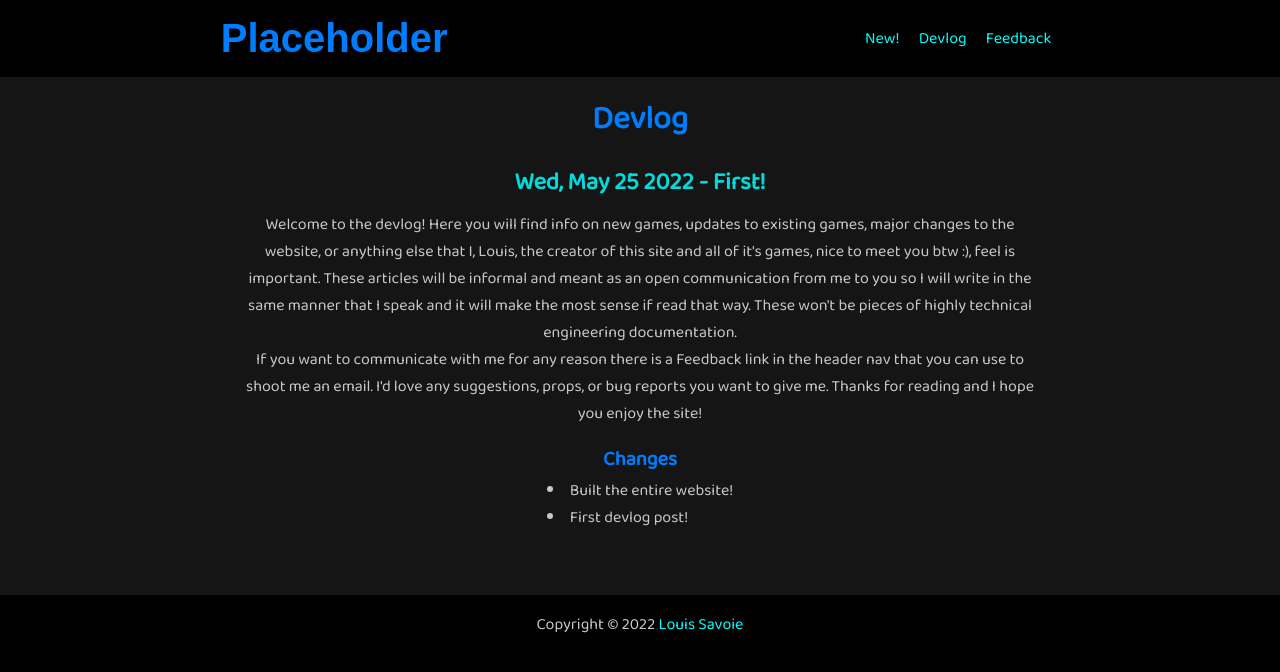
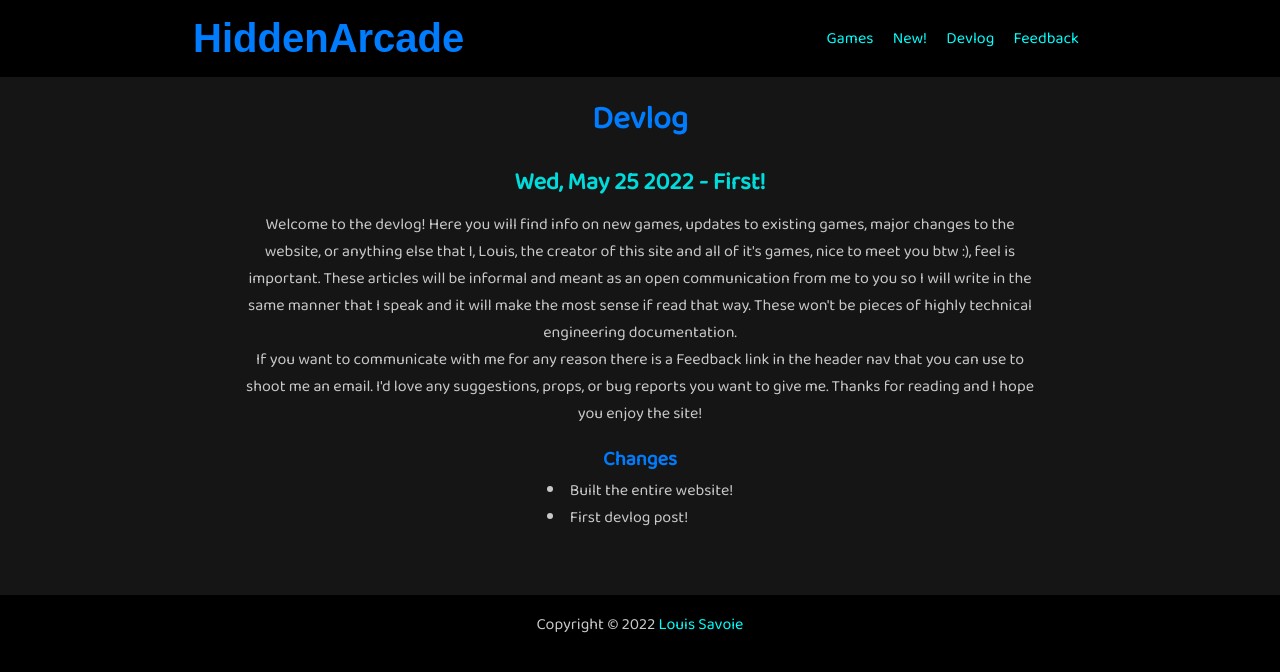
Before and after one commit to LouisSavoie/games-arcade, a plain HTML site: page devlog/index.html in a window 1280 px wide. Drawn offline with Linux system fonts and the light colour scheme; a web font is replaced by a local one.

Commit message:
Add domain name
Add the new domain name, hiddenarcade.net, to all code that references
it.

```diff
--- a/devlog/index.html
+++ b/devlog/index.html
@@ -6,36 +6,36 @@
         <meta name="viewport" content="width=device-width, initial-scale=1">
 
         <!-- SEO -->
-        <title>Placeholder Devlog</title>
-        <meta name="description" content="Placeholder">
-        <meta name="keywords" content="placeholder">
+        <title>HiddenArcade Devlog</title>
+        <meta name="description" content="HiddenArcade - free web games from an indie developer">
+        <meta name="keywords" content="hidden arcade, free games, web arcade, online arcade, web games, javascript games">
         <meta name="author" content="Louis Savoie">
-        <link rel="canonical" href="placeholder.com/devlog/index.html">
+        <link rel="canonical" href="https://hiddenarcade.net/devlog/index.html">
 
         <!-- Open Graph -->
         <meta property="og:type" content="website">
-        <meta property="og:title" content="Placeholder">
-        <meta property="og:description" content="Placeholder">
-        <meta property="og:url" content="placeholder">
-        <meta property="og:image" content="placeholder">
+        <meta property="og:title" content="HiddenArcade Devlog">
+        <meta property="og:description" content="HiddenArcade - free web games from an indie developer">
+        <meta property="og:url" content="https://hiddenarcade.net/devlog">
+        <meta property="og:image" content="../img/opengraph.png">
         <meta property="og:image:width" content="1200">
         <meta property="og:image:height" content="630">
-        <meta property="og:image:alt" content="Placeholder">
+        <meta property="og:image:alt" content="HiddenArcade">
 
         <!-- Twitter Card -->
         <meta name="twitter:card" content="summary_large_image">
-        <meta name="twitter:title" content="Placeholder">
-        <meta name="twitter:description" content="Placeholder">
-        <meta name="twitter:url" content="placeholder">
-        <meta property="twitter:image" content="img/twitter.png">
-        <meta property="twitter:image:alt" content="Placeholder">
-        <meta name="twitter:site" content="@LouSavoie">
+        <meta name="twitter:title" content="HiddenArcade Devlog">
+        <meta name="twitter:description" content="HiddenArcade - free web games from an indie developer">
+        <meta name="twitter:url" content="https://hiddenarcade.net/devlog">
+        <meta property="twitter:image" content="../img/twitter.png">
+        <meta property="twitter:image:alt" content="HiddenArcade">
         <meta name="twitter:creator" content="@LouSavoie">
 
         <!-- favicons -->
-        <link rel="icon" href="../img/favicon.ico" />
-        <link rel="apple-touch-icon" href="../img/logo192.png" />
-        <link rel="manifest" href="../manifest.json">
+        <link rel="apple-touch-icon" sizes="180x180" href="https://hiddenarcade.net/favicon/apple-touch-icon.png">
+        <link rel="icon" type="image/png" sizes="32x32" href="https://hiddenarcade.net/favicon/favicon-32x32.png">
+        <link rel="icon" type="image/png" sizes="16x16" href="https://hiddenarcade.net/favicon/favicon-16x16.png">
+        <link rel="manifest" href="https://hiddenarcade.net/site.webmanifest">
 
         <!-- Google Fonts -->
         <link rel="preconnect" href="https://fonts.googleapis.com">
--- a/partials/header.js
+++ b/partials/header.js
@@ -1,8 +1,9 @@
 const headerDOM = document.querySelector('header')
 const header = () => {
     return `
-    <a href="/"><h1>Placeholder</h1></a>
+    <a href="/"><h1>HiddenArcade</h1></a>
     <nav>
+        <a href="/">Games</a>
         <a href="/">New!</a>
         <a href="/devlog">Devlog</a>
         <a id="feedback" href="javascript:void(0)">Feedback</a>
@@ -19,8 +20,8 @@ const header = () => {
                 <label for="feedback">*Feedback:</label><br>
                 <textarea name="feedback" rows="5" cols="50" required></textarea><br>
                 <span>If giving feedback on a specific game, please mention it.</span><br>
-                <input type="hidden" name="_subject" value="Placeholder feedback">
-                <input type="hidden" name="_autoresponse" value="Thank you for your feedback on Placeholder, I will read it ASAP! -Louis, Creator of Placeholder">
+                <input type="hidden" name="_subject" value="HiddenArcade feedback">
+                <input type="hidden" name="_autoresponse" value="Thank you for your feedback on HiddenArcade, I will read it ASAP! -Louis, Creator of HiddenArcade.net">
                 <input type="hidden" name="_template" value="table">
                 <button type="submit" class="modal-button">Send</button>
                 <button type="reset" class="modal-button">Reset</button>
```
Also changed, not shown: index.html (+17 -17 lines), favicon/android-chrome-192x192.png (added), favicon/android-chrome-512x512.png (added), favicon/apple-touch-icon.png (added), favicon/favicon-16x16.png (added), favicon/favicon-32x32.png (added), favicon/favicon.ico (added), img/favicon.ico (deleted), img/logo192.png (deleted), img/logo512.png (deleted), manifest.json, 2 other files.
